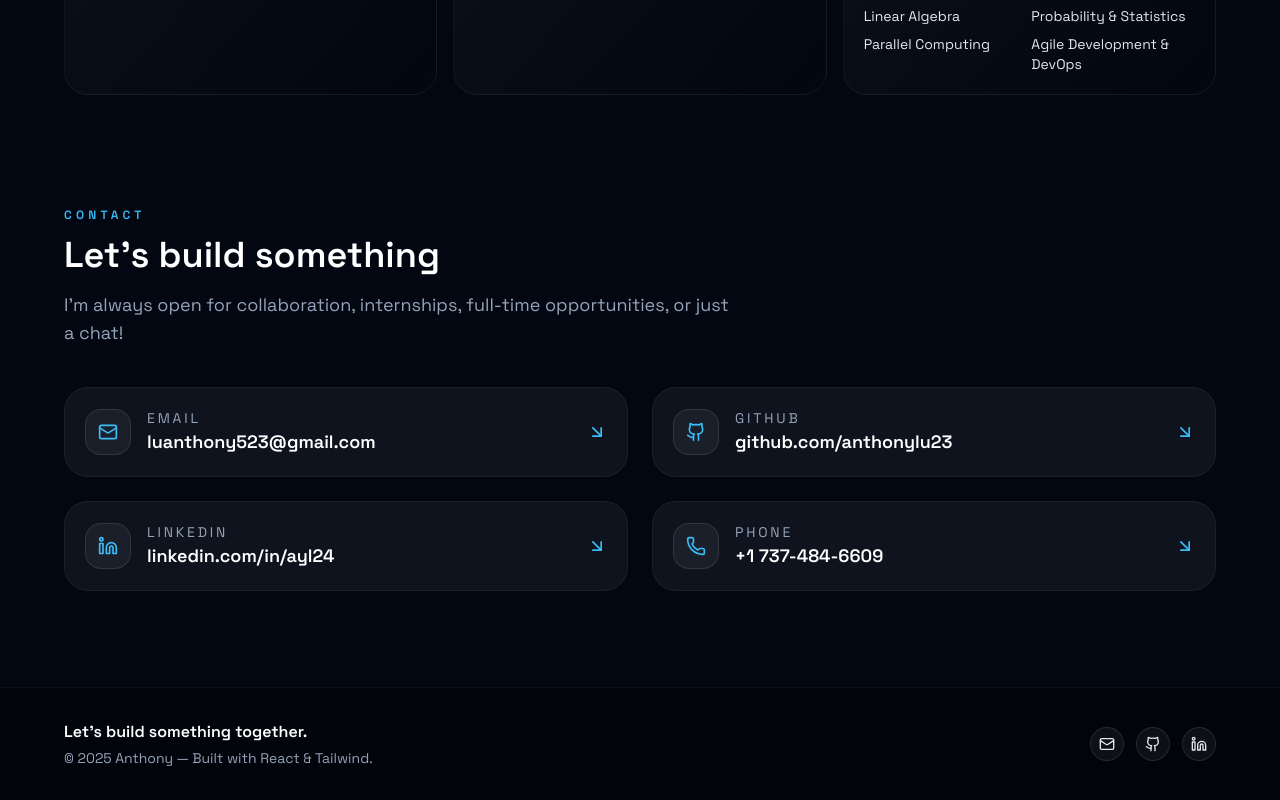
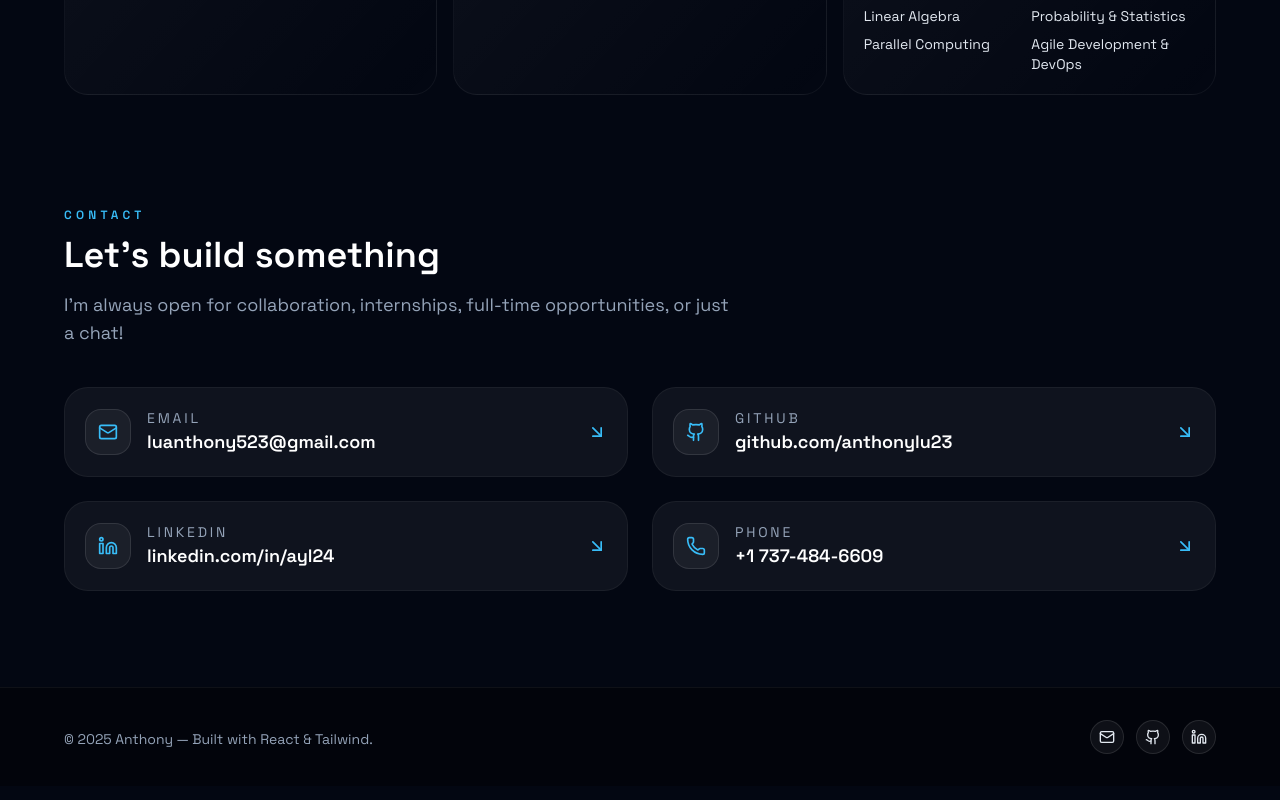
Before and after one commit to anthonylu23/personal-website, a React (Vite) app: page / in a window 1280 px wide. Shown: the part 1450-2250 px from the top of the page. Built offline with nearby package versions, Linux system fonts and the light colour scheme.

Commit message:
footer change

```diff
--- a/src/components/Footer.tsx
+++ b/src/components/Footer.tsx
@@ -3,7 +3,7 @@ import { contactMethods } from "../data/content";
 const footerContactLabels = new Set(["Email", "GitHub", "LinkedIn"]);
 
 const socialLinks = contactMethods.filter(({ label }) =>
-  footerContactLabels.has(label),
+  footerContactLabels.has(label)
 );
 
 const Footer = () => {
@@ -11,9 +11,7 @@ const Footer = () => {
     <footer className="border-t border-white/5 bg-black/40">
       <div className="mx-auto flex max-w-6xl flex-col gap-6 px-4 py-8 text-sm text-slate-400 lg:px-0 md:flex-row md:items-center md:justify-between">
         <div>
-          <p className="text-base font-semibold text-white">
-            Let&apos;s build something together.
-          </p>
+          <p className="text-base font-semibold text-white"></p>
           <p className="mt-1 text-slate-400">
             © {new Date().getFullYear()} Anthony — Built with React & Tailwind.
           </p>
```
